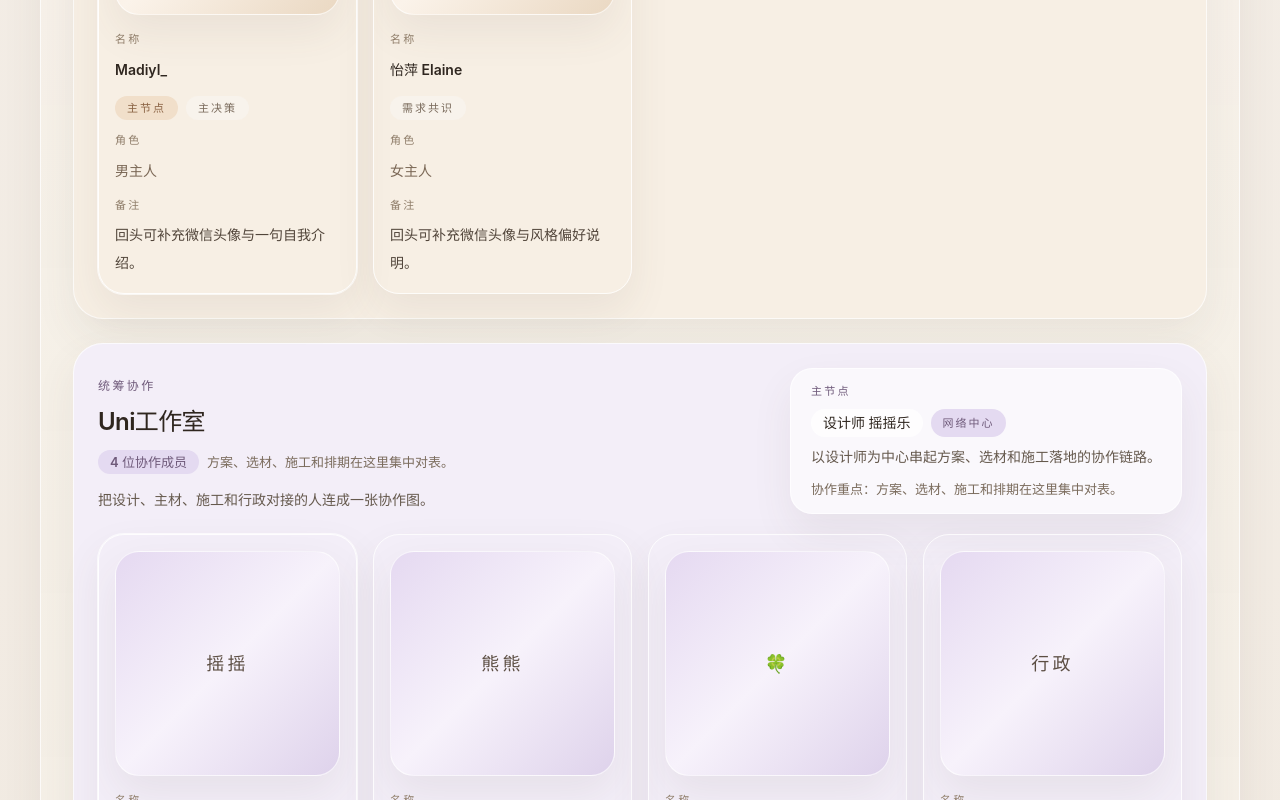
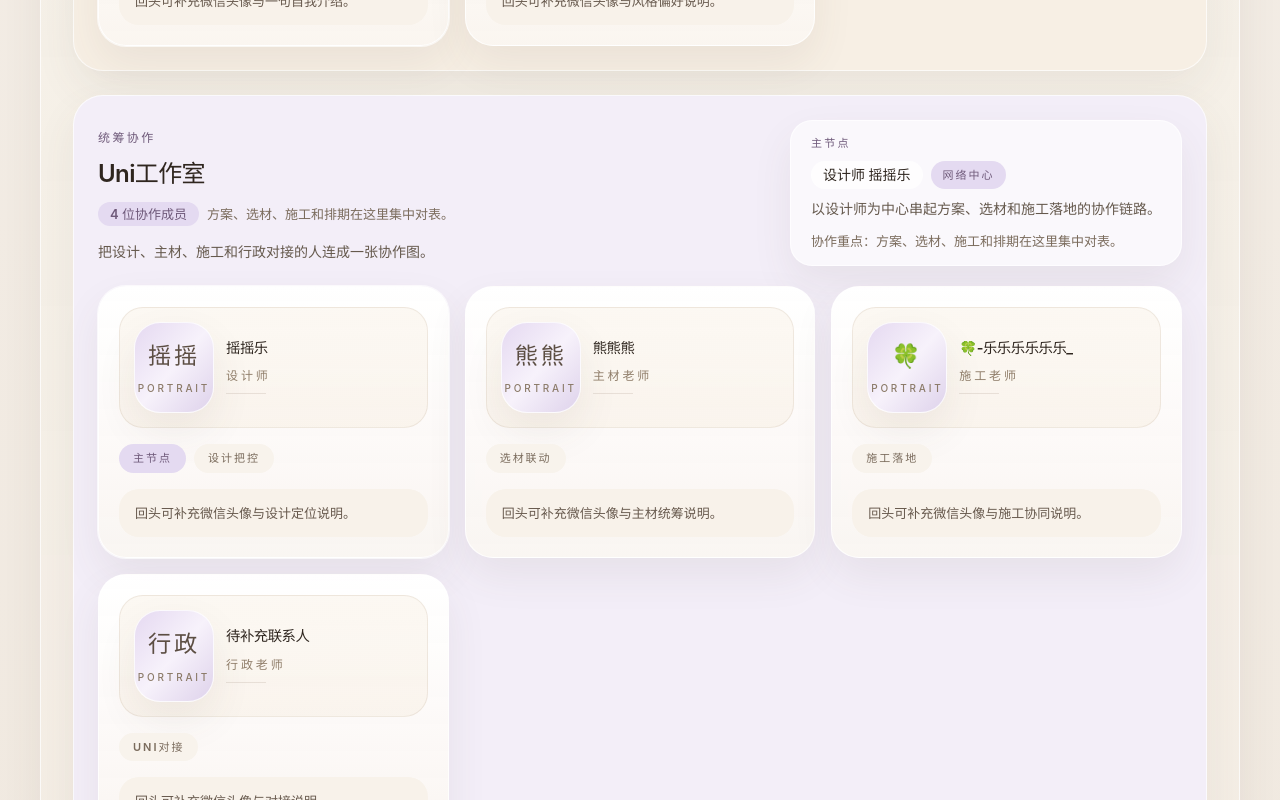
Before and after one commit to madiyl/madiyl.github.io, a React (Vite) app: page / in a window 1280 px wide. Shown: the part 1260-2060 px from the top of the page. Built offline with nearby package versions, Linux system fonts and the light colour scheme; no server answers; the database is empty.

Commit message:
feat: 头像

```diff
--- a/src/components/stages/PeopleIntroStage.tsx
+++ b/src/components/stages/PeopleIntroStage.tsx
@@ -248,36 +248,53 @@ export function PeopleIntroStage({
               </div>
 
               <div className="relative">
-                <div className="grid gap-4 md:grid-cols-2 xl:grid-cols-4">
+                <div className="grid gap-4 md:grid-cols-2 xl:grid-cols-3">
                   {items.map((person) => {
-                    const isHub = meta.hubPersonId === person.id;
+                    const isHub =
+                      group === "主材商"
+                        ? normalizeRole(person.role) === "施工"
+                        : meta.hubPersonId === person.id;
                     const relationLabel = getRelationLabel(person);
+                    const displayName = person.name.trim() || "待补充联系人";
+                    const displayRole = person.role.trim() || "待补充角色";
 
                     return (
                       <article
                         key={person.id}
-                        className={`relative overflow-hidden rounded-[26px] border bg-white/88 p-4 shadow-soft ${
+                        className={`relative overflow-hidden rounded-[28px] border bg-[linear-gradient(180deg,rgba(255,255,255,0.96),rgba(250,246,241,0.92))] p-5 shadow-soft ${
                           isHub
                             ? "border-white/90 ring-1 ring-white/70"
                             : "border-white/80"
                         }`}
                       >
+                        {editMode ? (
+                          <div className="space-y-4">
+                            <div className="grid gap-4 lg:grid-cols-[116px_minmax(0,1fr)]">
+                              <div className="space-y-3">
                                 {person.avatarPath ? (
                                   <ImagePathField
                                     value={person.avatarPath}
                                     alt={person.name || person.role}
                                     editMode={editMode}
-                            onChange={(value) => updatePerson(person.id, "avatarPath", value)}
+                                    onChange={(value: string) =>
+                                      updatePerson(person.id, "avatarPath", value)
+                                    }
                                     ratioClassName="aspect-[1/1]"
                                   />
                                 ) : (
                                   <div className="space-y-3">
                                     <div
-                              className={`flex aspect-square items-center justify-center rounded-[24px] border border-white/70 bg-gradient-to-br ${getFallbackTone(person.group)} text-lg font-semibold tracking-[0.18em] text-[#5c4e43] shadow-soft`}
+                                      className={`flex aspect-square items-center justify-center rounded-[26px] border border-white/75 bg-gradient-to-br ${getFallbackTone(person.group)} shadow-soft`}
                                     >
+                                      <div className="space-y-2 text-center text-[#5c4e43]">
+                                        <div className="text-2xl font-semibold tracking-[0.14em]">
                                           {getFallbackInitials(person)}
                                         </div>
-                            {editMode ? (
+                                        <div className="text-[10px] font-medium uppercase tracking-[0.32em] text-[#8b7a68]">
+                                          Portrait
+                                        </div>
+                                      </div>
+                                    </div>
                                     <label className="block space-y-2">
                                       <span className="text-[11px] font-semibold uppercase tracking-[0.2em] text-[#8f7d69]">
                                         图片路径
@@ -291,34 +308,20 @@ export function PeopleIntroStage({
                                         className="w-full rounded-2xl border border-line bg-white/80 px-4 py-3 text-sm leading-7 text-ink outline-none transition focus:border-accent focus:ring-2 focus:ring-accent/20"
                                       />
                                     </label>
-                            ) : null}
                                   </div>
                                 )}
+                              </div>
 
-                        <div className="mt-4 space-y-3">
+                              <div className="space-y-3">
                                 <EditableField
                                   label="名称"
                                   value={person.name}
-                            placeholder={editMode ? "例如：Madiyl_" : "待补充联系人"}
+                                  placeholder="例如：Madiyl_"
                                   editMode={editMode}
-                            onChange={(value) => updatePerson(person.id, "name", value)}
+                                  onChange={(value: string) => updatePerson(person.id, "name", value)}
                                   displayClassName="text-lg font-semibold text-ink"
                                 />
-                          {!editMode ? (
-                            <div className="flex flex-wrap items-center gap-2">
-                              {isHub ? (
-                                <span className={`inline-flex items-center rounded-full px-3 py-1 text-[11px] font-semibold uppercase tracking-[0.18em] ${meta.badgeClassName}`}>
-                                  主节点
-                                </span>
-                              ) : null}
                                 {relationLabel ? (
-                                <span className="inline-flex items-center rounded-full bg-[#f8f3ec] px-3 py-1 text-[11px] font-semibold uppercase tracking-[0.18em] text-[#7a6b5c]">
-                                  {relationLabel}
-                                </span>
-                              ) : null}
-                            </div>
-                          ) : null}
-                          {editMode && relationLabel ? (
                                   <div className="rounded-[18px] bg-[#f8f3ec] px-3.5 py-3 text-sm leading-7 text-[#51453a]">
                                     <div className="text-[11px] font-semibold uppercase tracking-[0.2em] text-[#8f7d69]">
                                       协作标签
@@ -331,20 +334,87 @@ export function PeopleIntroStage({
                                   value={person.role}
                                   placeholder="例如：男主人"
                                   editMode={editMode}
-                            onChange={(value) => updatePerson(person.id, "role", value)}
+                                  onChange={(value: string) => updatePerson(person.id, "role", value)}
                                   displayClassName="text-sm font-medium text-[#7b6856]"
                                 />
-                          {editMode || person.note.trim() ? (
+                              </div>
+                            </div>
+
                             <EditableField
                               label="备注"
                               value={person.note}
                               placeholder="记录这位协作方的分工、沟通方式或一句介绍"
                               editMode={editMode}
                               multiline
-                              onChange={(value) => updatePerson(person.id, "note", value)}
+                              onChange={(value: string) => updatePerson(person.id, "note", value)}
                             />
+                          </div>
+                        ) : (
+                          <div className="space-y-4">
+                            <div className="rounded-[24px] border border-[rgba(163,136,107,0.14)] bg-[linear-gradient(180deg,rgba(252,248,242,0.96),rgba(248,241,232,0.72))] p-3.5">
+                              <div className="flex items-center gap-3">
+                                <div className="w-20 shrink-0">
+                                  {person.avatarPath ? (
+                                    <ImagePathField
+                                      value={person.avatarPath}
+                                      alt={person.name || person.role}
+                                      editMode={false}
+                                      onChange={() => {}}
+                                      ratioClassName="aspect-[1/1]"
+                                      zoomOnHover={false}
+                                    />
+                                  ) : (
+                                    <div
+                                      className={`flex aspect-square items-center justify-center rounded-[26px] border border-white/80 bg-gradient-to-br ${getFallbackTone(person.group)} p-4 shadow-soft`}
+                                    >
+                                      <div className="space-y-2 text-center text-[#5c4e43]">
+                                        <div className="text-[1.45rem] font-semibold tracking-[0.12em]">
+                                          {getFallbackInitials(person)}
+                                        </div>
+                                        <div className="text-[10px] font-medium uppercase tracking-[0.28em] text-[#8b7a68]">
+                                          Portrait
+                                        </div>
+                                      </div>
+                                    </div>
+                                  )}
+                                </div>
+
+                                <div className="flex min-w-0 flex-1 flex-col justify-center gap-2">
+                                  <div className="overflow-x-auto pb-1 [-ms-overflow-style:none] [scrollbar-width:none] [&::-webkit-scrollbar]:hidden">
+                                    <div className="whitespace-nowrap text-[clamp(0.9rem,1.05vw,1.1rem)] font-semibold leading-none tracking-[-0.035em] text-ink">
+                                      {displayName}
+                                    </div>
+                                  </div>
+                                  <div className="text-[12px] font-semibold uppercase tracking-[0.24em] text-[#8f7d69]">
+                                    {displayRole}
+                                  </div>
+                                  <div className="h-px w-10 bg-[rgba(143,125,105,0.18)]" />
+                                </div>
+                              </div>
+                            </div>
+
+                            {(isHub || relationLabel) ? (
+                              <div className="flex flex-wrap items-center gap-2">
+                                {isHub ? (
+                                  <span className={`inline-flex items-center rounded-full px-3.5 py-1.5 text-[11px] font-semibold uppercase tracking-[0.18em] ${meta.badgeClassName}`}>
+                                    主节点
+                                  </span>
+                                ) : null}
+                                {relationLabel ? (
+                                  <span className="inline-flex items-center rounded-full bg-[#f8f3ec] px-3.5 py-1.5 text-[11px] font-semibold uppercase tracking-[0.18em] text-[#7a6b5c]">
+                                    {relationLabel}
+                                  </span>
                                 ) : null}
                               </div>
+                            ) : null}
+
+                            {person.note.trim() ? (
+                              <div className="rounded-[20px] bg-[#f8f2ea] px-4 py-3 text-[13px] leading-6 text-[#67594d]">
+                                {person.note}
+                              </div>
+                            ) : null}
+                          </div>
+                        )}
                       </article>
                     );
                   })}
```
Lines whose indentation alone changed are shown as unchanged.
